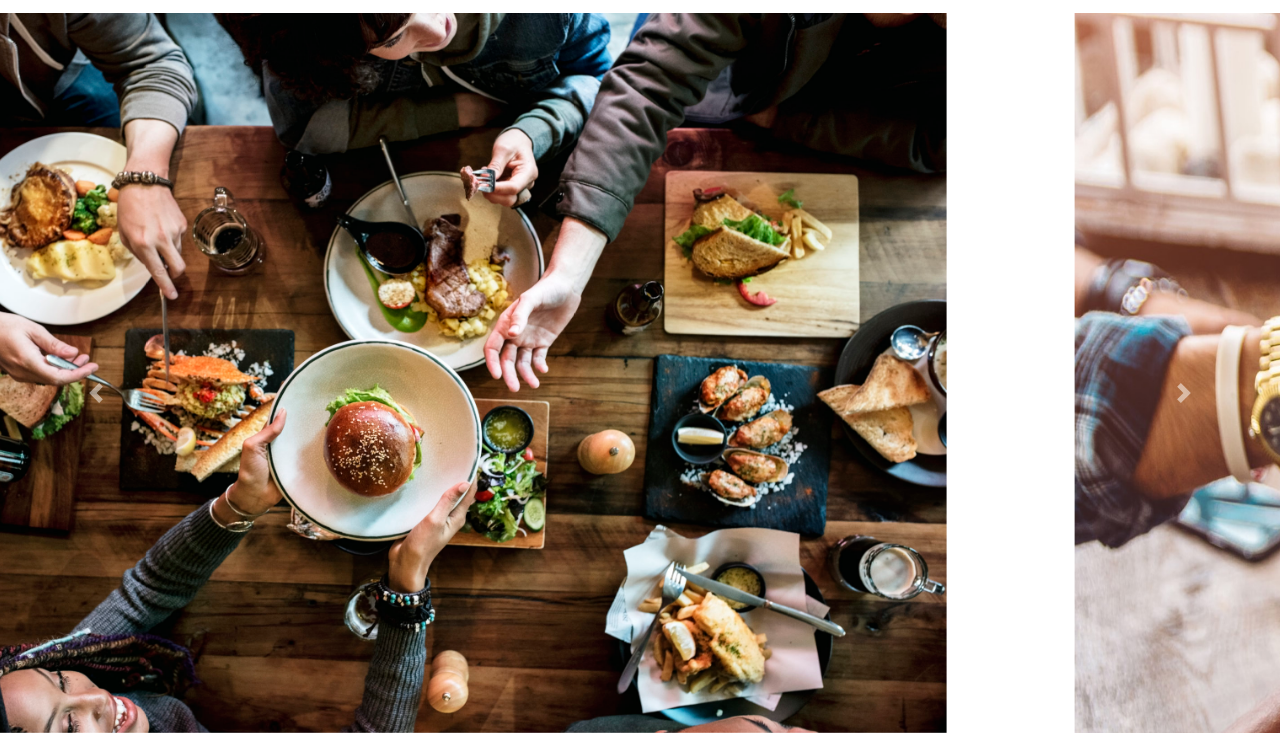
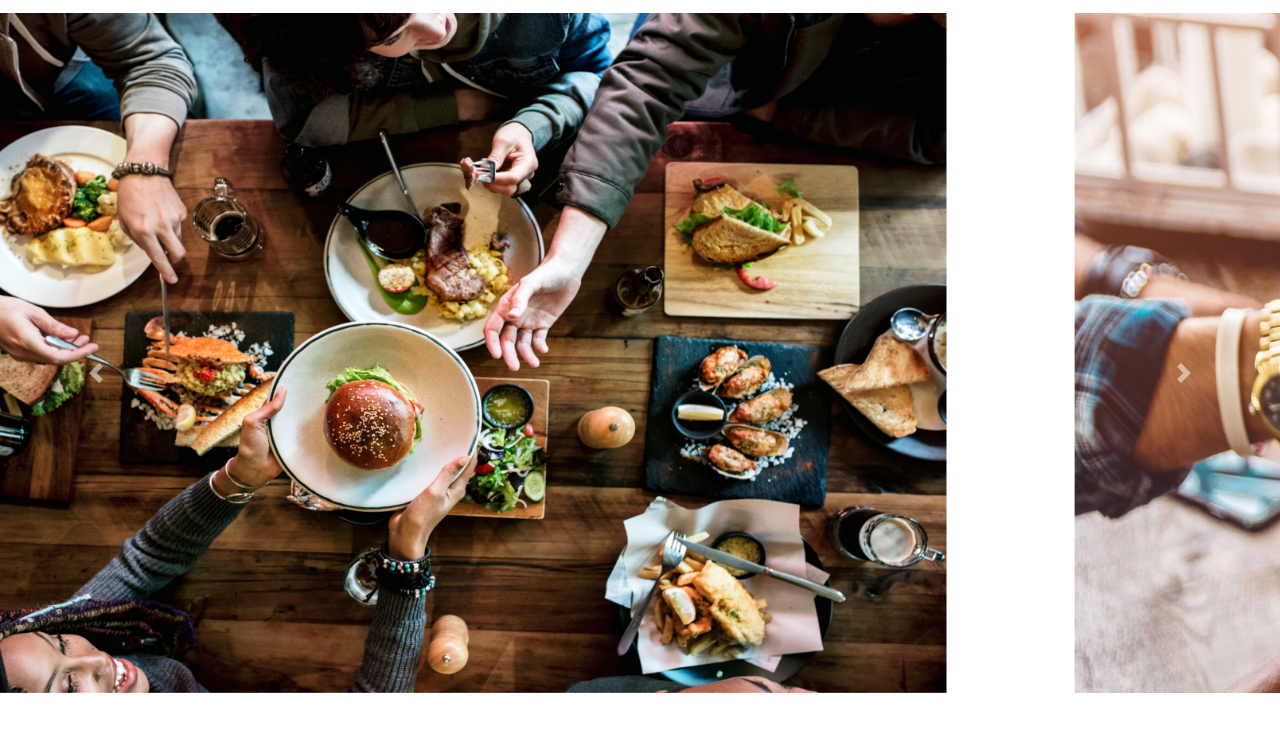
Before and after one commit to viperrotti/Vitha-Restaurant, a plain HTML site: page index.html in a window 1280 px wide. Shown: the part 99-834 px from the top of the page. Drawn offline with nearby package versions, Linux system fonts and the light colour scheme.

Commit message:
Update carousel size on home

```diff
--- a/Css/style.css
+++ b/Css/style.css
@@ -90,9 +90,12 @@ li{
     display: block;
 }
 
+/* .carousel{
+    margin-top:7vh;
+} */
 
 .carousel-item{
-    margin-top: 2vh;
+    margin-top:2vh;
     display:flex;
     align-items: center;
     justify-content: center;
@@ -101,7 +104,7 @@ li{
 .carouselImages{
     margin-left:6vw;
     width:90%;
-    height:90vh;
+    height:85vh;
 }
 
 .carousel-control-prev, .carousel-control-next{
```
